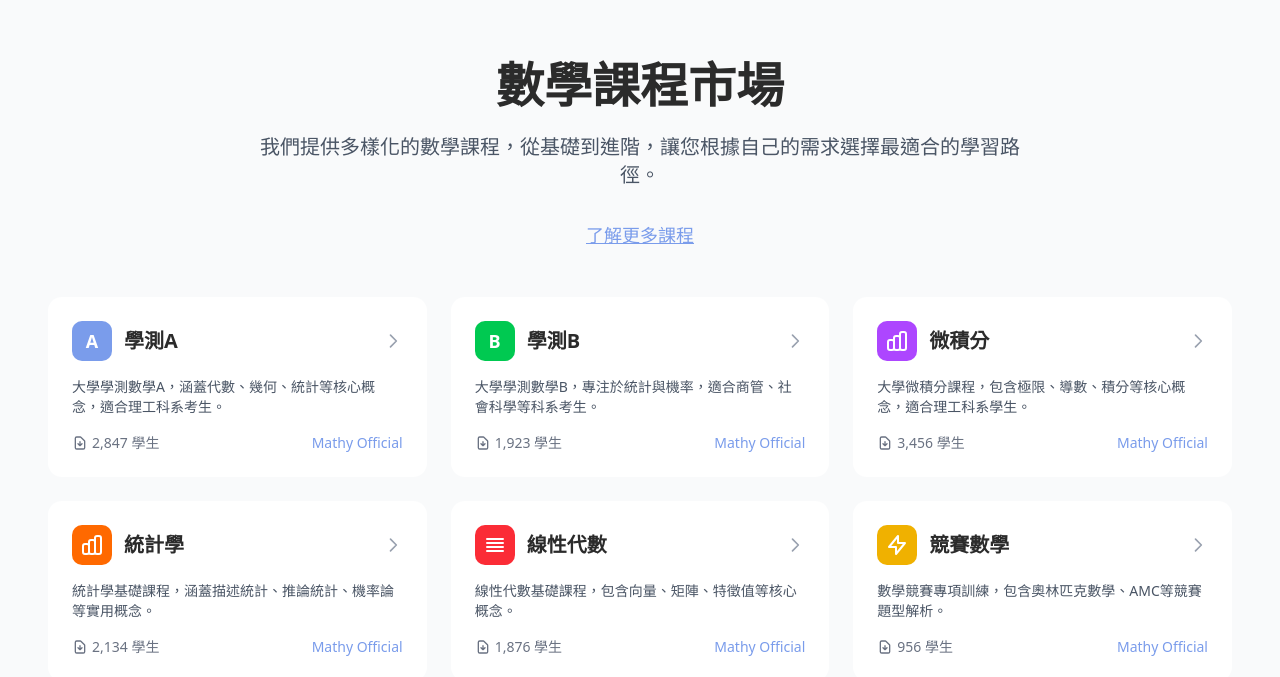
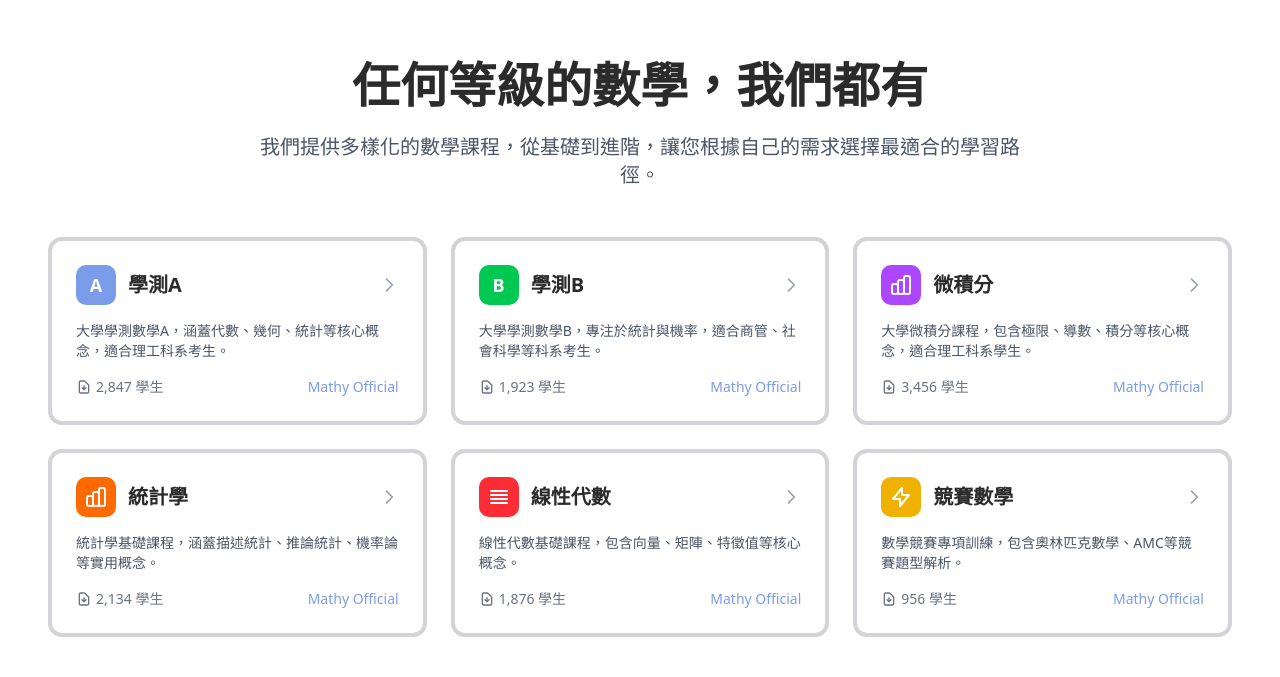
Before and after one commit to anderson120912091209/common-prep-math, a Next.js app in the folder math/: page / in a window 1280 px wide. Shown: the part 2723-3400 px from the top of the page. Built offline with nearby package versions, Linux system fonts and the light colour scheme.

Commit message:
new section

```diff
--- a/math/app/components/LandingPage.tsx
+++ b/math/app/components/LandingPage.tsx
@@ -233,25 +233,24 @@ export default function LandingPage() {
       </section>
 
       {/* Mathematics Programs Section */}
-      <section className="mt-24 py-16 bg-gray-50">
+      <section className="mt-24 py-16">
         <div className="max-w-7xl mx-auto px-6 md:px-12">
           {/* Header */}
           <div className="text-center mb-12">
             <h2 className="text-4xl md:text-5xl font-bold text-[#2B2B2B] mb-6">
-              數學課程市場
+              任何等級的數學，我們都有
             </h2>
             <p className="text-xl text-gray-600 max-w-3xl mx-auto mb-8">
               我們提供多樣化的數學課程，從基礎到進階，讓您根據自己的需求選擇最適合的學習路徑。
             </p>
-            <a href="#" className="text-[#7A9CEB] hover:text-[#6B8CD9] underline text-lg font-medium transition-colors">
-              了解更多課程
-            </a>
+
           </div>
 
           {/* Programs Grid */}
           <div className="grid grid-cols-1 md:grid-cols-2 lg:grid-cols-3 gap-6">
             {/* 學測A */}
-            <div className="bg-white rounded-xl p-6 cursor-pointer group">
+            <div className="bg-white hover:bg-zinc-100 transition-all duration-200
+            rounded-xl border-4 border-zinc-300 p-6 cursor-pointer group">
               <div className="flex items-center justify-between mb-4">
                 <div className="flex items-center gap-3">
                   <div className="w-10 h-10 bg-[#7A9CEB] rounded-lg flex items-center justify-center">
@@ -278,7 +277,8 @@ export default function LandingPage() {
             </div>
 
             {/* 學測B */}
-            <div className="bg-white rounded-xl p-6 cursor-pointer group">
+            <div className="bg-white hover:bg-zinc-100 transition-all duration-200
+            rounded-xl border-4 border-zinc-300 p-6 cursor-pointer group">
               <div className="flex items-center justify-between mb-4">
                 <div className="flex items-center gap-3">
                   <div className="w-10 h-10 bg-green-500 rounded-lg flex items-center justify-center">
@@ -305,7 +305,8 @@ export default function LandingPage() {
             </div>
 
             {/* 微積分 */}
-            <div className="bg-white rounded-xl p-6 cursor-pointer group">
+            <div className="bg-white hover:bg-zinc-100 transition-all duration-200
+            rounded-xl border-4 border-zinc-300 p-6 cursor-pointer group">
               <div className="flex items-center justify-between mb-4">
                 <div className="flex items-center gap-3">
                   <div className="w-10 h-10 bg-purple-500 rounded-lg flex items-center justify-center">
@@ -334,7 +335,8 @@ export default function LandingPage() {
             </div>
 
             {/* 統計學 */}
-            <div className="bg-white rounded-xl p-6 cursor-pointer group">
+            <div className="bg-white hover:bg-zinc-100 transition-all duration-200
+            rounded-xl border-4 border-zinc-300 p-6 cursor-pointer group">
               <div className="flex items-center justify-between mb-4">
                 <div className="flex items-center gap-3">
                   <div className="w-10 h-10 bg-orange-500 rounded-lg flex items-center justify-center">
@@ -363,7 +365,8 @@ export default function LandingPage() {
             </div>
 
             {/* 線性代數 */}
-            <div className="bg-white rounded-xl p-6 cursor-pointer group">
+            <div className="bg-white hover:bg-zinc-100 transition-all duration-200
+            rounded-xl border-4 border-zinc-300 p-6 cursor-pointer group">
               <div className="flex items-center justify-between mb-4">
                 <div className="flex items-center gap-3">
                   <div className="w-10 h-10 bg-red-500 rounded-lg flex items-center justify-center">
@@ -392,7 +395,8 @@ export default function LandingPage() {
             </div>
 
             {/* 競賽數學 */}
-            <div className="bg-white rounded-xl p-6 cursor-pointer group">
+            <div className="bg-white hover:bg-zinc-100 transition-all duration-200
+            rounded-xl border-4 border-zinc-300 p-6 cursor-pointer group">
               <div className="flex items-center justify-between mb-4">
                 <div className="flex items-center gap-3">
                   <div className="w-10 h-10 bg-yellow-500 rounded-lg flex items-center justify-center">
--- a/math/app/components/math/answer-box.tsx
+++ b/math/app/components/math/answer-box.tsx
@@ -86,7 +86,7 @@ const AnswerBox: React.FC<AnswerBoxProps> = ({
   }
 
   return (
-    <div className={`bg-white rounded-xl p-2 border border-gray-200 relative overflow-visible ${className}`}>
+    <div className={`bg-white rounded-xl p-2 border-6 border-gray-500 relative overflow-visible ${className}`}>
       {/* MathQuill Input Field */}
       <div className="relative" ref={containerRef}>
         <MathQuill.EditableMathField
@@ -99,9 +99,10 @@ const AnswerBox: React.FC<AnswerBoxProps> = ({
         <button
           type="button"
           onClick={() => setShowSymbols(!showSymbols)}
-          className="absolute top-2 right-2 bg-blue-100 hover:bg-blue-200 text-blue-700 px-2 py-1 rounded-lg text-xs font-medium transition-colors"
+          className="absolute top-2
+          border-blue-300 border-2 right-2 bg-blue-100 hover:bg-blue-200 text-blue-700 px-2 py-1 rounded-lg text-xs font-medium transition-colors"
         >
-          fx
+          f(x)
         </button>
       </div>
 
```
